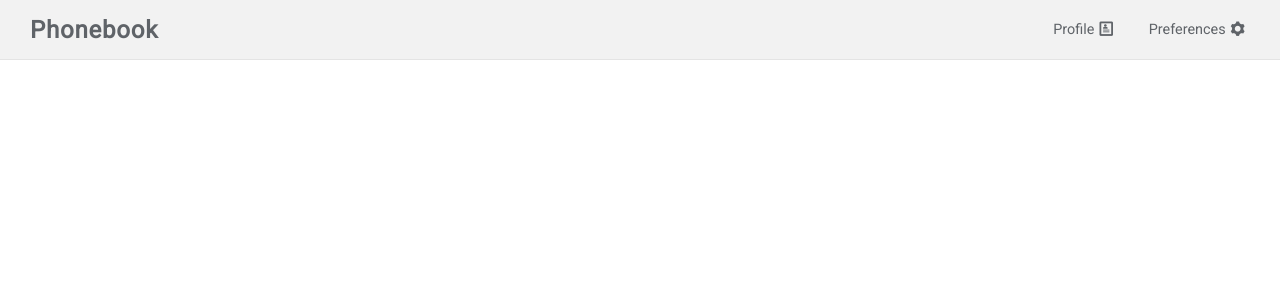
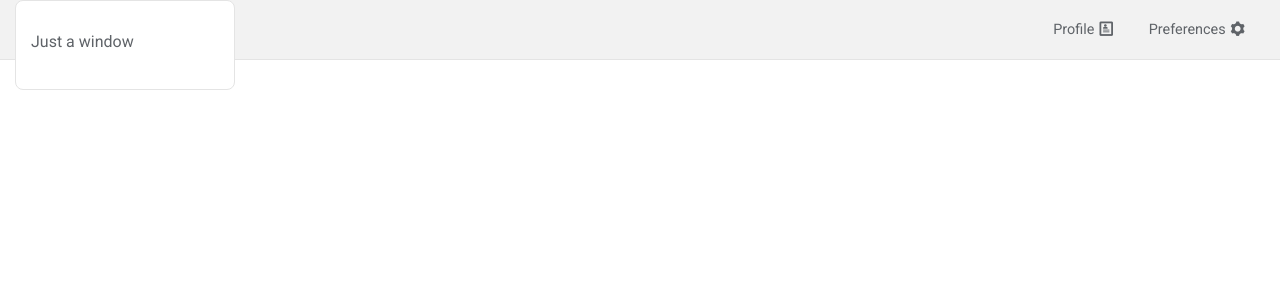
Before and after one commit to Zhirayr-DA/phone-book, a React (Create React App) app: page / in a window 1280 px wide. Shown: the top 300 px of the page. Built offline with nearby package versions, Linux system fonts and the light colour scheme.

Commit message:
window component for dialogues has been created

```diff
--- /dev/null
+++ b/src/components/window/Window.jsx
@@ -0,0 +1,26 @@
+import React from 'react';
+import PropTypes from 'prop-types';
+import './styles/window.scss';
+
+const window = ({ children, className }) => {
+  const parsedChildren = React.Children.map(children, (child) => (<div className={`window-row ${className}`}>{child}</div>));
+  return (
+    <div className="window">
+      {parsedChildren}
+    </div>
+  );
+};
+
+window.propTypes = {
+  children: PropTypes.oneOfType([
+    PropTypes.arrayOf(PropTypes.node),
+    PropTypes.node,
+  ]).isRequired,
+  className: PropTypes.string,
+};
+
+window.defaultProps = {
+  className: '',
+};
+
+export default window;
--- /dev/null
+++ b/src/components/window/styles/window.scss
@@ -0,0 +1,14 @@
+@import '../../../styles/variables';
+.window {
+  min-width: 220px;
+  min-height: 90px;
+  background: #fff;
+  position: absolute;
+  border-radius: 8px;
+  padding: $vertical-spacing-default 0;
+  border: 1px solid $border-color-default;
+}
+
+.window-row {
+  padding: 0 $horizontal-spacing-default;
+}
--- a/src/scenes/header/header.jsx
+++ b/src/scenes/header/header.jsx
@@ -1,11 +1,9 @@
-import React, { Component } from 'react';
-import Preferences from './scenes/preferences/Preferences';
-import Profile from './scenes/profile/Profile';
+import React from 'react';
 import HeaderItem from './components/headerItem/HeaderItem';
 import './styles/header.scss';
+import Window from '../../components/window/Window';
 
-class Header extends Component {
-  render() {
+function Header() {
   return (
     <div className="header row">
       <div className="logo">
@@ -15,9 +13,11 @@ class Header extends Component {
         <HeaderItem url="#" title="Profile" iconName="profile" />
         <HeaderItem url="#" title="Preferences" iconName="cog" />
       </nav>
+      <Window>
+        <p className='button'>Just a window</p>
+      </Window>
     </div>
   );
 }
-}
 
 export default Header;
--- a/src/scenes/header/scenes/preferences/Preferences.jsx
+++ /dev/null
@@ -1,15 +0,0 @@
-import React, { Component } from 'react';
-import './style/preferences.scss';
-
-class Preferences extends Component {
-  render() {
-    return (
-      <a className='button' href="#">
-        <span>Preferences</span>
-        <i className="icon icon-cog" />
-      </a>
-    );
-  }
-}
-
-export default Preferences;
--- a/src/scenes/header/scenes/preferences/style/preferences.scss
+++ /dev/null
@@ -1,7 +0,0 @@
-.preferences {
-  margin-left: auto;
-  display: flex;
-  flex-direction: column;
-  justify-content: center;
-
-}
--- a/src/scenes/header/scenes/profile/Profile.jsx
+++ /dev/null
@@ -1,13 +0,0 @@
-import React, { Component } from 'react';
-
-class Profile extends Component {
-  render() {
-    return (
-      <a className="button" href="#">
-        <span>Profile<i className="icon icon-profile" /></span>
-      </a>
-    );
-  }
-}
-
-export default Profile;
--- a/src/scenes/header/styles/header.scss
+++ b/src/scenes/header/styles/header.scss
@@ -17,7 +17,7 @@
   background: #f2f2f2;
   display: flex;
   justify-content: space-between;
-  border-bottom: 1px solid #e4e4e4;
+  border-bottom: 1px solid $border-color-default;
   padding: 0 $horizontal-spacing-default;
 }
 .logo {
--- a/src/styles/_variables.scss
+++ b/src/styles/_variables.scss
@@ -15,6 +15,12 @@ $text-regular-size: 0.9rem;
 
 $horizontal-spacing-default: 15px;
 $horizontal-spacing-small: 5px;
+$vertical-spacing-default: 15px;
 
 
 $button-color-hover: #dedede;
+
+
+
+
+$border-color-default: #e4e4e4;
--- a/src/styles/buttons.scss
+++ b/src/styles/buttons.scss
@@ -1,5 +1,6 @@
 @import 'variables';
 .button {
+  cursor: pointer;
   &:hover {
     background-color: $button-color-hover;
   }
```
Lines whose indentation alone changed are shown as unchanged.
